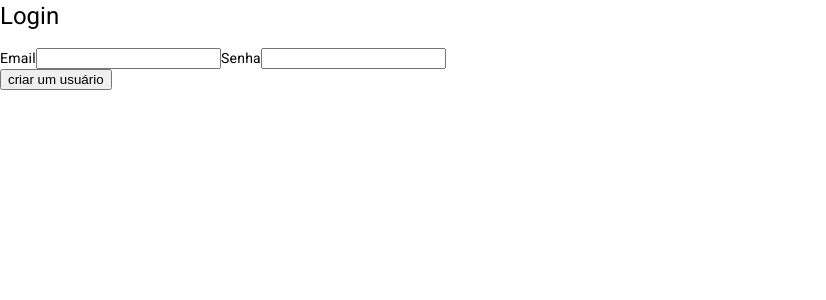
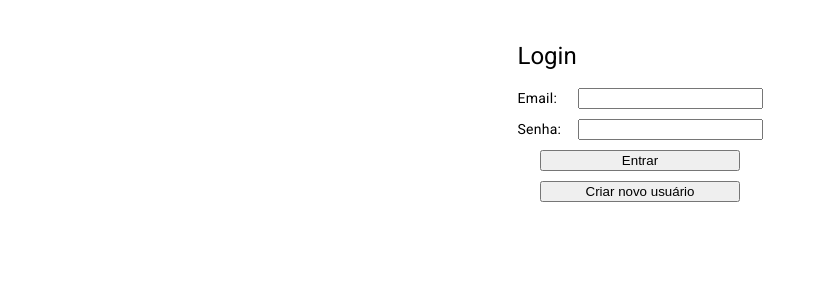
Before and after one commit to vitoneto/eletronic-schedule-mock, an Angular app: page /login in a window 1280 px wide. Shown: the top 300 px of the page, without its empty margins (0-826 px from the left). Built offline with nearby package versions, Linux system fonts and the light colour scheme; no server answers.

Commit message:
style: Add style to pages and components.

```diff
--- a/src/app/pages/contacts-management/contacts-management.component.html
+++ b/src/app/pages/contacts-management/contacts-management.component.html
@@ -2,7 +2,7 @@
 <app-create-contact *ngIf="createContact" (checkContactListEvent)="toggleCreateContact()" (createNewContactEvent)="getContactList()"></app-create-contact>
 
 <div *ngIf="!createContact"  class="contact-list">
-  <h2>Lista de Contatos</h2>
+  <h2>Lista de Contatos: ({{contactList.length}})</h2>
   <ul>
     <li *ngFor="let contact of contactList">
       <h4>Nome: {{ contact.name }}</h4>
--- a/src/app/pages/contacts-management/contacts-management.component.scss
+++ b/src/app/pages/contacts-management/contacts-management.component.scss
@@ -0,0 +1,32 @@
+h1 {
+  width: max-content;
+  margin: auto;
+  margin-top: 20px;
+}
+
+.contact-list {
+  width: max-content;
+  margin: auto;
+
+  ul {
+    list-style-type: none;
+    height: 400px;
+    width: 400px;
+    overflow-y: auto;
+    border: 2px solid;
+    padding: 10px 0;
+    li {
+      width: max-content;
+      margin: 10px auto;
+      border: 1px solid;
+      border-radius: 10px;
+      padding: 10px;
+    }
+  }
+}
+
+button {
+  display: block;
+  width: 200px;
+  margin: 10px auto;
+}
--- a/src/app/pages/contacts-management/contacts-management.component.ts
+++ b/src/app/pages/contacts-management/contacts-management.component.ts
@@ -60,7 +60,7 @@
   }
 
   openEditContactDialog(contact: any) {
-    const dialogRef = this.dialog.open(EditContactDialogeComponent, {data: contact});
+    const dialogRef = this.dialog.open(EditContactDialogeComponent, {data: contact, height: '400px', width: '600px',});
 
     dialogRef.afterClosed().subscribe((result) => {
       !!result && this.updateContact(result);
--- a/src/app/pages/contacts-management/create-contact/create-contact.component.html
+++ b/src/app/pages/contacts-management/create-contact/create-contact.component.html
@@ -1,14 +1,26 @@
+<div class="create-user">
   <h2>Create Contact</h2>
 
   <form>
+    <div class="field">
       <label>Nome:</label>
       <input type="text" [formControl]="name">
+    </div>
+
+    <div class="field">
       <label>Endereço:</label>
       <input type="text" [formControl]="address">
+    </div>
+
+    <div class="field">
       <label>Telefone:</label>
       <input type="text" [formControl]="phone">
+    </div>
+
+    <div class="field">
       <label>Email:</label>
       <input type="email" [formControl]="email">
+    </div>
   </form>
 
   <button *ngIf="createButton" type="button" (click)="createContact()">Criar</button>
@@ -16,3 +28,4 @@
 
   <span *ngIf="createContactSucess">Contato criado com sucesso!</span>
   <span *ngIf="createContactError">Erro ao criar contato!</span>
+</div>
--- a/src/app/pages/contacts-management/create-contact/create-contact.component.scss
+++ b/src/app/pages/contacts-management/create-contact/create-contact.component.scss
@@ -0,0 +1,31 @@
+.create-user {
+  width: max-content;
+  margin: auto;
+  margin-top: 40px;
+
+  .field {
+    display: block;
+    margin: 10px 0;
+    label {
+      display: inline-block;
+      width: 65px;
+      margin-right: 10px;
+      &.create-user-label {
+        width: 175px;
+      }
+    }
+  }
+
+  button {
+    display: block;
+    width: 200px;
+    margin: 10px auto;
+  }
+}
+
+
+
+span {
+  display: block;
+  text-align: center;
+}
--- a/src/app/pages/contacts-management/edit-contact-dialoge/edit-contact-dialoge.component.html
+++ b/src/app/pages/contacts-management/edit-contact-dialoge/edit-contact-dialoge.component.html
@@ -1,15 +1,28 @@
+<div class="edit-user">
   <h2>Editar usuário!</h2>
 
   <form>
+    <div class="field">
       <label>Nome:</label>
       <input type="text" [formControl]="name">
+    </div>
+
+    <div class="field">
       <label>Endereço:</label>
       <input type="text" [formControl]="address">
+    </div>
+
+    <div class="field">
       <label>Telefone:</label>
       <input type="text" [formControl]="phone">
+    </div>
+
+    <div class="field">
       <label>Email:</label>
       <input type="email" [formControl]="email">
+    </div>
   </form>
 
   <button type="button" [mat-dialog-close]="false">Cancelar</button>
   <button type="button" [mat-dialog-close]="contact()">Salvar</button>
+</div>
--- a/src/app/pages/contacts-management/edit-contact-dialoge/edit-contact-dialoge.component.scss
+++ b/src/app/pages/contacts-management/edit-contact-dialoge/edit-contact-dialoge.component.scss
@@ -0,0 +1,24 @@
+.edit-user {
+  width: max-content;
+  margin: auto;
+  margin-top: 40px;
+
+  .field {
+    display: block;
+    margin: 10px 0;
+    label {
+      display: inline-block;
+      width: 65px;
+      margin-right: 10px;
+      &.create-user-label {
+        width: 175px;
+      }
+    }
+  }
+
+  button {
+    display: block;
+    width: 200px;
+    margin: 10px auto;
+  }
+}
--- a/src/app/pages/login/login.component.html
+++ b/src/app/pages/login/login.component.html
@@ -1,36 +1,52 @@
 <div *ngIf="!createUserStatus" class="login">
   <h1>Login</h1>
   <form>
-    <label>Email</label>
+
+    <div class="field">
+      <label>Email:</label>
       <input type="email"  [formControl]="email" autocomplete="username">
+    </div>
 
-    <label>Senha</label>
+    <div class="field">
+      <label>Senha:</label>
       <input type="password"  [formControl]="password" autocomplete="current-password">
+    </div>
   </form>
-  <button *ngIf="!createUserStatus && emailIsValid && passwordIsValid" type="button" (click)="login()">Entrar</button>
-  <button *ngIf="!createUserStatus" type="button" (click)="toggleCreateUser()">criar um usuário</button>
+  <button *ngIf="!createUserStatus" type="button" (click)="login()">Entrar</button>
+  <button *ngIf="!createUserStatus" type="button" (click)="toggleCreateUser()">Criar novo usuário</button>
 </div>
 
 <div *ngIf="createUserStatus" class="create-user">
   <h1>Criar usuário</h1>
 
   <form>
-    <label>Escolha seu melhor email </label>
+    <div class="field">
+      <label class="create-user-label">Escolha seu melhor email:</label>
       <input type="email"  [formControl]="email" autocomplete="username">
-    <label>Digite uma senha</label>
+    </div>
+
+    <div class="field">
+      <label class="create-user-label">Digite uma senha:</label>
       <input type="password"  [formControl]="password" autocomplete="current-password">
-    <label>Confirme a senha digitada</label>
+    </div>
+
+    <div class="field">
+      <label class="create-user-label">Confirme a senha digitada:</label>
       <input type="password"  [formControl]="confirmPassword" autocomplete="current-password">
+    </div>
 
+    <div class="field">
+      <label class="create-user-label">Administrador:</label>
       <select [formControl]="admin">
         <option value=1>Sim</option>
         <option value=0>Não</option>
       </select>
+    </div>
   </form>
   <button *ngIf="createUserStatus && emailIsValid && passwordIsValid && confirmPasswordIsValid" type="button" (click)="createUser()">Registrar usuário</button>
   <button *ngIf="createUserStatus" type="button" (click)="toggleCreateUser()">Logar com user existente</button>
 
-  <span *ngIf="passwordIsntTheSame">A senha não é a mesma</span>
+  <span *ngIf="passwordIsntTheSame">A senha não é a mesma!</span>
   <span *ngIf="emailAlreadyExist">Já temos esse email cadastrado</span>
 </div>
 
--- a/src/app/pages/login/login.component.scss
+++ b/src/app/pages/login/login.component.scss
@@ -0,0 +1,31 @@
+.login, .create-user {
+  width: max-content;
+  margin: auto;
+  margin-top: 40px;
+
+  .field {
+    display: block;
+    margin: 10px 0;
+    label {
+      display: inline-block;
+      width: 50px;
+      margin-right: 10px;
+      &.create-user-label {
+        width: 175px;
+      }
+    }
+  }
+
+  button {
+    display: block;
+    width: 200px;
+    margin: 10px auto;
+  }
+}
+
+
+
+span {
+  display: block;
+  text-align: center;
+}
--- a/src/styles.scss
+++ b/src/styles.scss
@@ -2,3 +2,52 @@
 
 html, body { height: 100%; }
 body { margin: 0; font-family: Roboto, "Helvetica Neue", sans-serif; }
+
+/* http://meyerweb.com/eric/tools/css/reset/
+   v2.0 | 20110126
+   License: none (public domain)
+*/
+
+html, body, div, span, applet, object, iframe,
+h1, h2, h3, h4, h5, h6, p, blockquote, pre,
+a, abbr, acronym, address, big, cite, code,
+del, dfn, em, img, ins, kbd, q, s, samp,
+small, strike, strong, sub, sup, tt, var,
+b, u, i, center,
+dl, dt, dd, ol, ul, li,
+fieldset, form, label, legend,
+table, caption, tbody, tfoot, thead, tr, th, td,
+article, aside, canvas, details, embed,
+figure, figcaption, footer, header, hgroup,
+menu, nav, output, ruby, section, summary,
+time, mark, audio, video {
+	margin: 0;
+	padding: 0;
+	border: 0;
+	font-size: 100%;
+	font: inherit;
+	vertical-align: baseline;
+}
+/* HTML5 display-role reset for older browsers */
+article, aside, details, figcaption, figure,
+footer, header, hgroup, menu, nav, section {
+	display: block;
+}
+body {
+	line-height: 1;
+}
+ol, ul {
+	list-style: none;
+}
+blockquote, q {
+	quotes: none;
+}
+blockquote:before, blockquote:after,
+q:before, q:after {
+	content: '';
+	content: none;
+}
+table {
+	border-collapse: collapse;
+	border-spacing: 0;
+}
```
Lines whose indentation alone changed are shown as unchanged.
